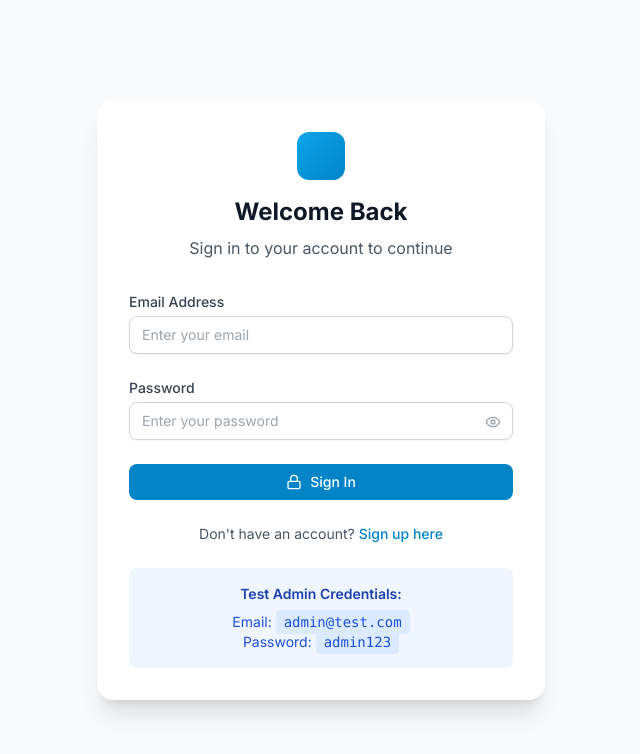
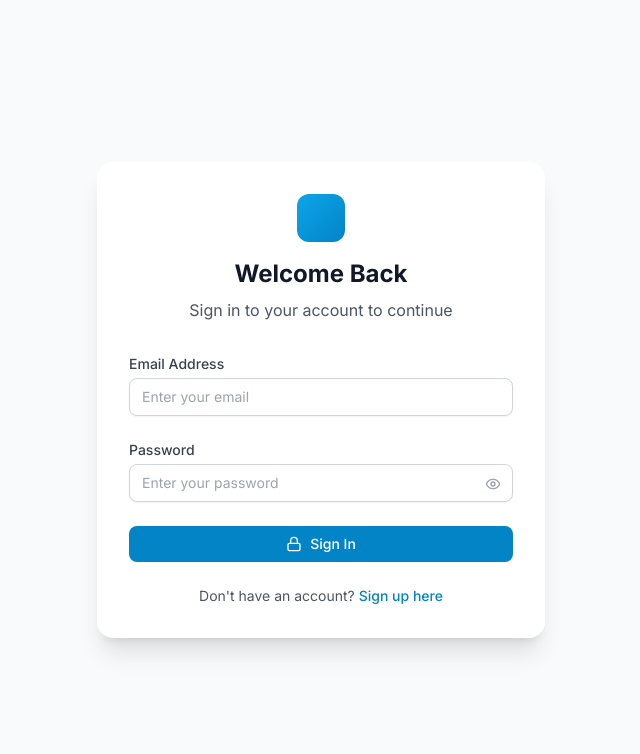
Before and after one commit to sanket5257/evoleotion, a Next.js app: page /auth/signin in a window 1280 px wide. Shown: the top 754 px of the page, without its empty margins (319-959 px from the left). Built offline with nearby package versions, Linux system fonts and the light colour scheme; no server answers.

Commit message:
credential removed

```diff
--- a/components/auth/signin-form.tsx
+++ b/components/auth/signin-form.tsx
@@ -87,19 +87,7 @@ export function SignInForm() {
         </a>
       </div>
 
-      <div className="text-center text-sm text-gray-600 dark:text-gray-400">
-        <div className="bg-blue-50 dark:bg-blue-900/20 rounded-lg p-4 mt-4">
-          <p className="font-semibold text-blue-800 dark:text-blue-200 mb-2">
-            Test Admin Credentials:
-          </p>
-          <p className="text-blue-700 dark:text-blue-300">
-            Email: <code className="bg-blue-100 dark:bg-blue-800 px-2 py-1 rounded">admin@test.com</code>
-          </p>
-          <p className="text-blue-700 dark:text-blue-300">
-            Password: <code className="bg-blue-100 dark:bg-blue-800 px-2 py-1 rounded">admin123</code>
-          </p>
-        </div>
-      </div>
+
     </form>
   )
 }
```
